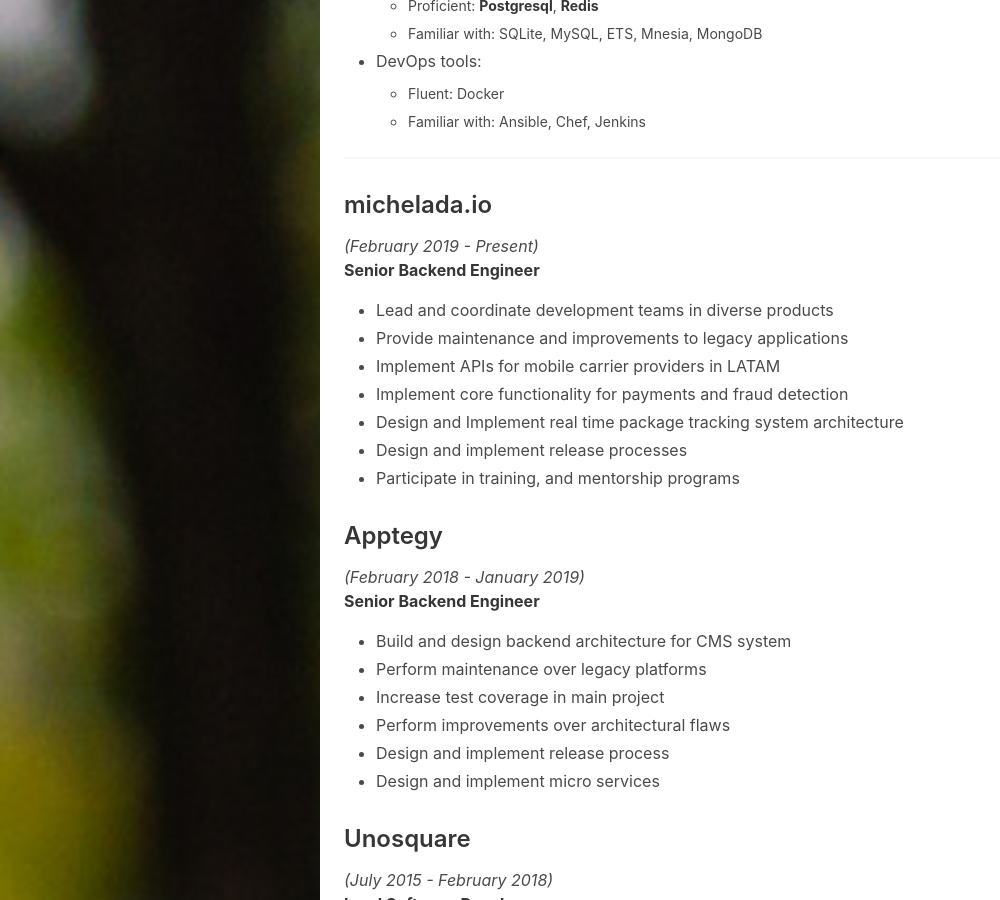
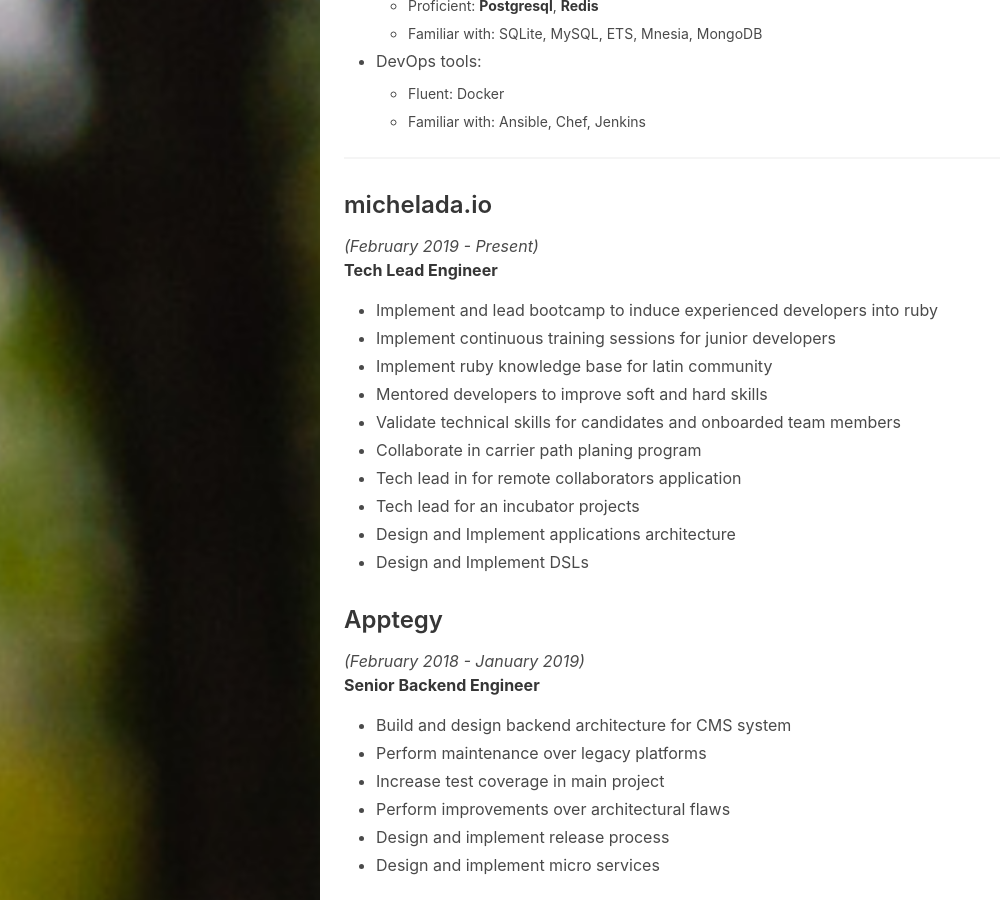
Before and after one commit to 3zcurdia/3zcurdia.github.io, a Jekyll site: the page built from resume.md, in a window 1280 px wide and 900 px high, scrolled down 924 px. Shown: the whole window, without its empty margins (0-1000 px from the left). Built offline with Jekyll 4.4.1, drawn with Linux system fonts in a browser that asks for light colours; nearby versions of some CDN libraries.

Commit message:
Update resume job description

```diff
--- a/resume.md
+++ b/resume.md
@@ -39,15 +39,18 @@
 
 ### michelada.io
 *(February 2019 - Present)*<br/>
-**Senior Backend Engineer**
+**Tech Lead Engineer**
 
-  * Lead and coordinate development teams in diverse products
-  * Provide maintenance and improvements to legacy applications
-  * Implement APIs for mobile carrier providers in LATAM
-  * Implement core functionality for payments and fraud detection
-  * Design and Implement real time package tracking system architecture
-  * Design and implement release processes
-  * Participate in training, and mentorship programs
+  * Implement and lead bootcamp to induce experienced developers into ruby
+  * Implement continuous training sessions for junior developers
+  * Implement ruby knowledge base for latin community
+  * Mentored developers to improve soft and hard skills
+  * Validate technical skills for candidates and onboarded team members
+  * Collaborate in carrier path planing program
+  * Tech lead in for remote collaborators application
+  * Tech lead for an incubator projects
+  * Design and Implement applications architecture
+  * Design and Implement DSLs
 
 ### Apptegy
 *(February 2018 - January 2019)*<br/>
```
